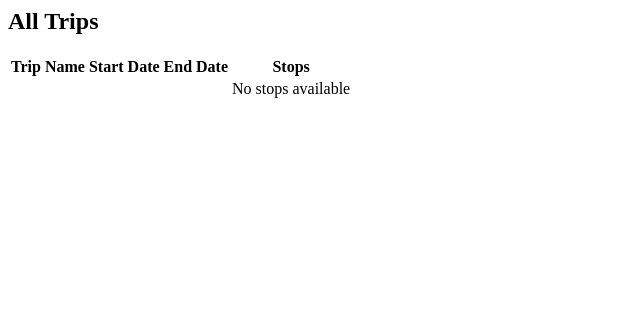
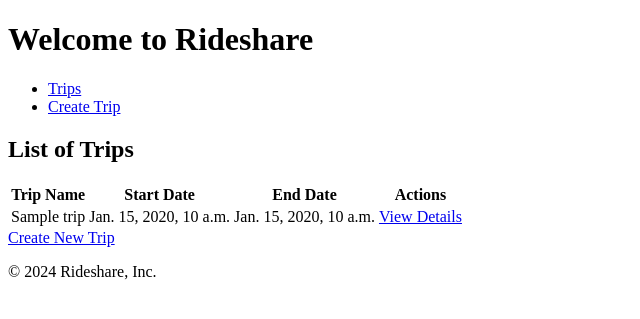
Before and after one commit to johnjiealzate/DBAS-3200, a Django app: template GTFS_project/rideshare/templates/trip_list.html in a window 1280 px wide. Shown: the top 319 px of the page, without its empty margins (0-640 px from the left). Run offline with Django 5.2, Linux system fonts and the light colour scheme; the template is opened without the code that fills it: values that come from a table or form of the project are taken from there, others are empty; tables that the repository leaves empty hold one stand-in row (values such as "Sample post").

Commit message:
Add files via upload

```diff
--- a/GTFS_project/GTFS_project/urls.py
+++ b/GTFS_project/GTFS_project/urls.py
@@ -15,8 +15,9 @@
     2. Add a URL to urlpatterns:  path('blog/', include('blog.urls'))
 """
 from django.contrib import admin
-from django.urls import path
+from django.urls import path, include
 
 urlpatterns = [
     path('admin/', admin.site.urls),
+    path('', include('rideshare.urls'))
 ]
--- a/GTFS_project/rideshare/forms.py
+++ b/GTFS_project/rideshare/forms.py
@@ -1,5 +1,5 @@
 from django import forms
-from .models import Trip, Stop, StopTimes
+from .models import Trip, Stop, StopTime
 
 class TripForm(forms.ModelForm):
     class Meta:
@@ -13,5 +13,5 @@
 
 class StopTimeForm(forms.ModelForm):
     class Meta:
-        model = StopTimes
+        model = StopTime
         fields = ['stop', 'trip', 'arrival_time', 'departure_time']
--- a/GTFS_project/rideshare/models.py
+++ b/GTFS_project/rideshare/models.py
@@ -1,45 +1,29 @@
 from django.db import models
 
-# Create your models here.
-class Agency(models.Model):
-    agency_id = models.CharField(max_length=50, primary_key=True)
-    agency_name = models.CharField(max_length=100, default='Default Agency')
+# Model for Trip
+class Trip(models.Model):
+    name = models.CharField(max_length=200)
+    start_date = models.DateTimeField()
+    end_date = models.DateTimeField()
 
     def __str__(self):
-        return self.agency_name
+        return self.name
 
-
-class Routes(models.Model):
-    route_id = models.CharField(max_length=50, primary_key=True)
-    agency = models.ForeignKey(Agency, on_delete=models.CASCADE)
-    route_long_name = models.CharField(max_length=100)
+# Model for Stop
+class Stop(models.Model):
+    location = models.CharField(max_length=200)
+    arrival_time = models.DateTimeField()
+    departure_time = models.DateTimeField()
 
     def __str__(self):
-        return self.route_long_name
+        return self.location
 
-
-class Trips(models.Model):
-    trip_id = models.CharField(max_length=50, primary_key=True)
-    route = models.ForeignKey(Routes, on_delete=models.CASCADE)
+# Model for StopTime
+class StopTime(models.Model):
+    stop = models.ForeignKey(Stop, on_delete=models.CASCADE)
+    trip = models.ForeignKey(Trip, on_delete=models.CASCADE)
+    arrival_time = models.DateTimeField()
+    departure_time = models.DateTimeField()
 
     def __str__(self):
-        return self.trip_id
-
-
-class Stops(models.Model):
-    stop_id = models.CharField(max_length=50, primary_key=True)
-    stop_name = models.CharField(max_length=100)
-
-    def __str__(self):
-        return self.stop_name
-
-
-class StopTimes(models.Model):
-    stop_time_id = models.AutoField(primary_key=True)
-    trip = models.ForeignKey(Trips, on_delete=models.CASCADE)
-    stop = models.ForeignKey(Stops, on_delete=models.CASCADE)
-    arrival_time = models.TimeField()
-    departure_time = models.TimeField()
-
-    def __str__(self):
-        return f"{self.trip.trip_id} - {self.stop.stop_name}"
+        return f"Stop: {self.stop.location} for Trip: {self.trip.name}"
--- /dev/null
+++ b/GTFS_project/rideshare/templates/base.html
@@ -0,0 +1,31 @@
+<!DOCTYPE html>
+<html lang="en">
+<head>
+    <meta charset="UTF-8">
+    <meta name="viewport" content="width=device-width, initial-scale=1.0">
+    <title>{% block title %}Rideshare Application{% endblock %}</title>
+</head>
+<body>
+    <!-- Header Section -->
+    <header>
+        <h1>Welcome to Rideshare</h1>
+        <nav>
+            <ul>
+                <li><a href="{% url 'trip_list' %}">Trips</a></li>
+                <li><a href="{% url 'create_trip' %}">Create Trip</a></li>
+            </ul>
+        </nav>
+    </header>
+
+    <!-- Main Content Section -->
+    <main>
+        {% block content %}
+        {% endblock %}
+    </main>
+
+    <!-- Footer Section -->
+    <footer>
+        <p>&copy; 2024 Rideshare, Inc.</p>
+    </footer>
+</body>
+</html>
--- a/GTFS_project/rideshare/templates/create_trip.html
+++ b/GTFS_project/rideshare/templates/create_trip.html
@@ -1,5 +1,3 @@
-{% extends 'base_generic.html' %}
-
 {% block content %}
     <h2>Create a New Trip</h2>
 
--- a/GTFS_project/rideshare/templates/trip_list.html
+++ b/GTFS_project/rideshare/templates/trip_list.html
@@ -1,12 +1,16 @@
-<h2>All Trips</h2>
+{% extends 'base.html' %}
 
+{% block title %}List of Trips{% endblock %}
+
+{% block content %}
+  <h2>List of Trips</h2>
   <table>
     <thead>
       <tr>
         <th>Trip Name</th>
         <th>Start Date</th>
         <th>End Date</th>
-            <th>Stops</th>
+        <th>Actions</th>
       </tr>
     </thead>
     <tbody>
@@ -16,13 +20,15 @@
           <td>{{ trip.start_date }}</td>
           <td>{{ trip.end_date }}</td>
           <td>
-                {% for stop_time in trip.stop_time_set.all %}
-                    <p>{{ stop_time.stop.location }} - Arrival: {{ stop_time.arrival_time }} - Departure: {{ stop_time.departure_time }}</p>
+            <a href="{% url 'trip_detail' trip.id %}">View Details</a>
+          </td>
+        </tr>
       {% empty %}
-                    <p>No stops available</p>
-                {% endfor %}
-            </td>
+        <tr>
+          <td colspan="4">No trips available</td>
         </tr>
       {% endfor %}
     </tbody>
   </table>
+  <a href="{% url 'create_trip' %}">Create New Trip</a>
+{% endblock %}
```
Lines whose indentation alone changed are shown as unchanged.
